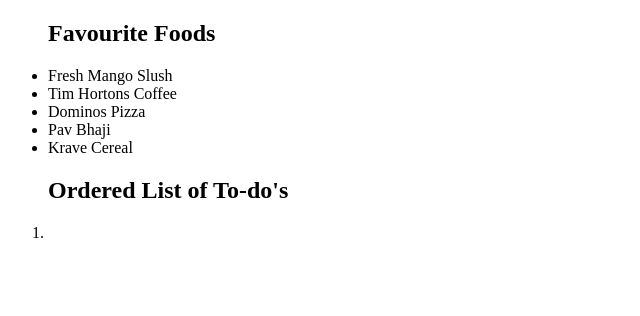
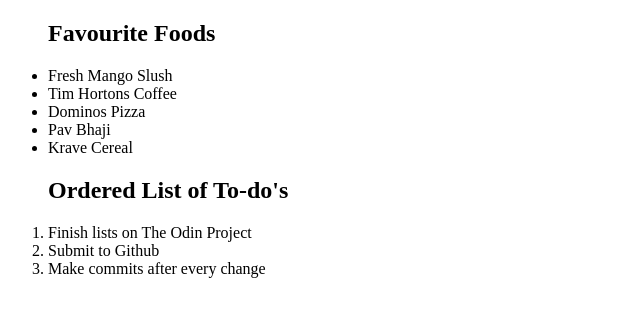
Before and after one commit to open-meadow/odin-fundamentals, a plain HTML site: page lists.html in a window 1280 px wide. Shown: the whole page, without its empty margins (0-640 px from the left). Drawn offline with Linux system fonts and the light colour scheme.

Commit message:
Added to'dos

```diff
--- a/lists.html
+++ b/lists.html
@@ -20,7 +20,9 @@
         <!--Ordered list of to-dos-->
         <ol>
             <h2>Ordered List of To-do's</h2>
-            <li></li>
+            <li>Finish lists on The Odin Project</li>
+            <li>Submit to Github</li>
+            <li>Make commits after every change</li>
         </ol>
     </body>
 </html>
```
